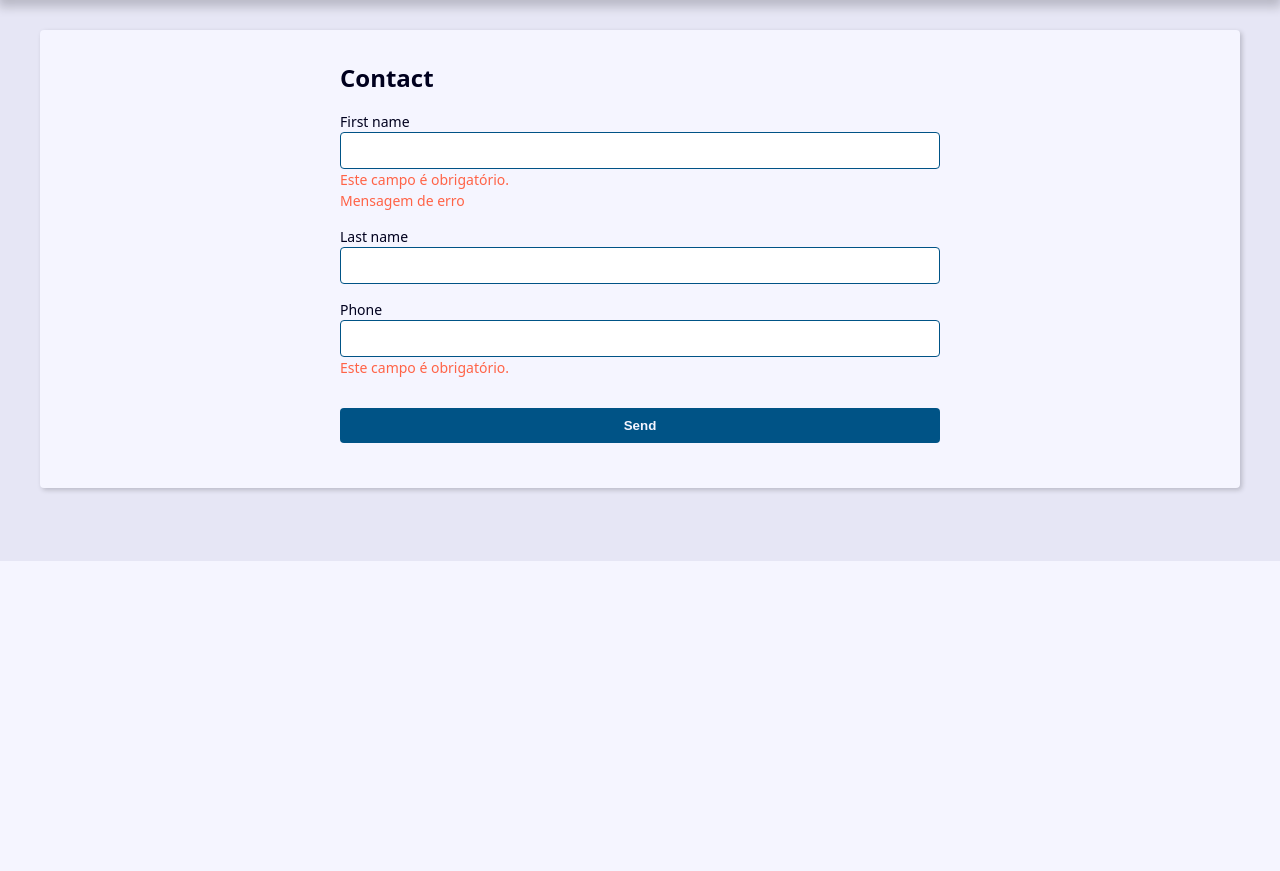
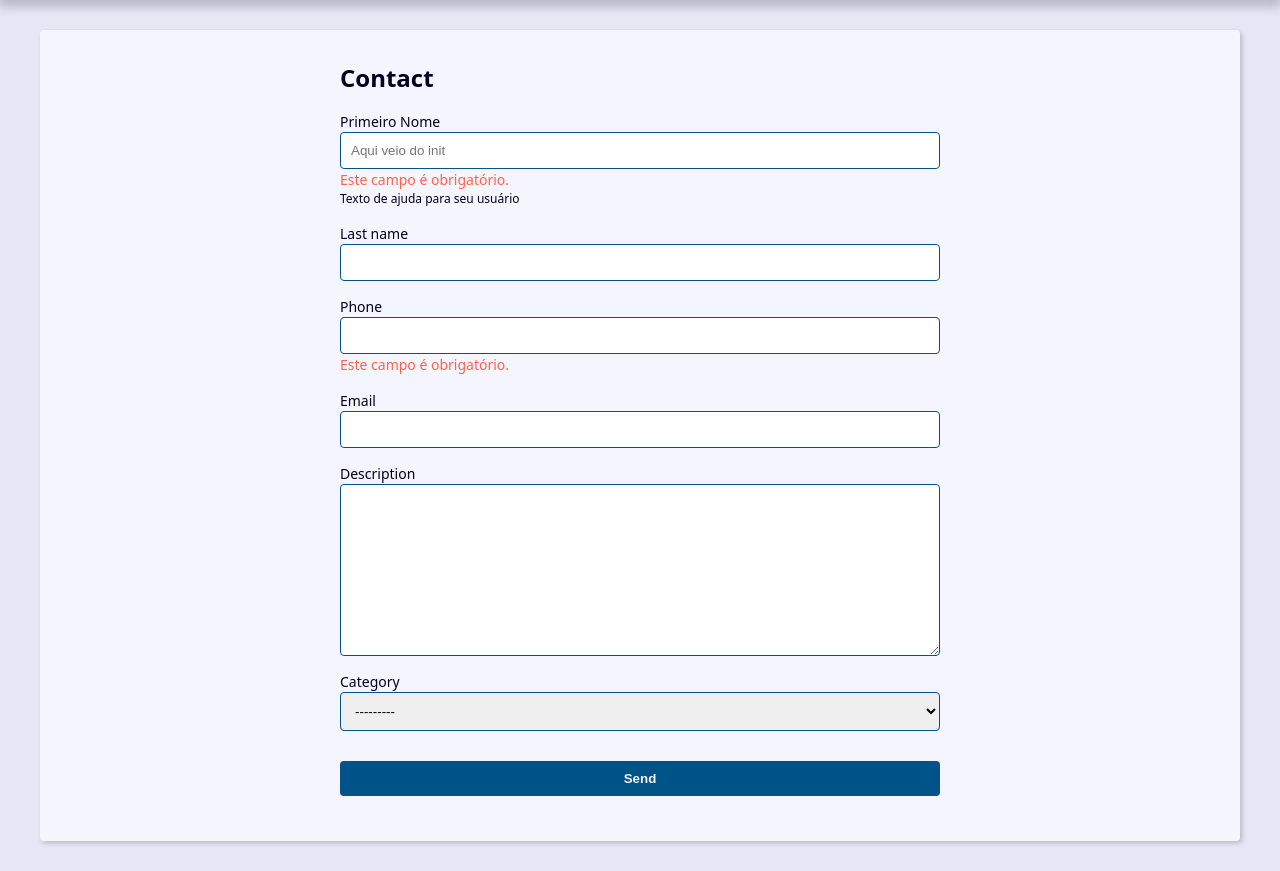
Before and after one commit to tiagordds/projeto_agenda_django, a Django app: page /contact/create/ in a window 1280 px wide. Shown: the part 239-1110 px from the top of the page. Before the commit the page ends 800 px from the top, so only its background shows below. Run offline with Django 4.2, Linux system fonts and the light colour scheme; data that the repository does not hold is empty.

Commit message:
added new field and save funciton

```diff
--- a/contact/forms.py
+++ b/contact/forms.py
@@ -1,24 +1,68 @@
+from django import forms
 from django.core.exceptions import ValidationError
-from django import forms
 from . import models
 
 
 class ContactForm(forms.ModelForm):
+    first_name = forms.CharField(
+        widget=forms.TextInput(
+            attrs={
+                'class': 'classe-a classe-b',
+                'placeholder': 'Aqui veio do init',
+            }
+        ),
+        label='Primeiro Nome',
+        help_text='Texto de ajuda para seu usuário',
+    )
+
+    def __init__(self, *args, **kwargs):
+        super().__init__(*args, **kwargs)
+
+        # self.fields['first_name'].widget.attrs.update({
+        #     'class': 'classe-a classe-b',
+        #     'placeholder': 'Aqui veio do init',
+        # })
+
     class Meta:
         model = models.Contact
         fields = (
             'first_name', 'last_name', 'phone',
+            'email', 'description', 'category',
         )
+        # widgets = {
+        #     'first_name': forms.TextInput(
+        #         attrs={
+        #             'class': 'classe-a classe-b',
+        #             'placeholder': 'Escreva aqui',
+        #         }
+        #     )
+        # }
 
     def clean(self):
-        # cleaned_data = self.cleaned_data
+        cleaned_data = self.cleaned_data
+        first_name = cleaned_data.get('first_name')
+        last_name = cleaned_data.get('last_name')
 
-        self.add_error(
-            'first_name',
-            ValidationError(
-                'Mensagem de erro',
+        if first_name == last_name:
+            msg = ValidationError(
+                'Primeiro nome não pode ser igual ao segundo',
                 code='invalid'
             )
-        )
+            self.add_error('first_name', msg)
+            self.add_error('last_name', msg)
 
         return super().clean()
+
+    def clean_first_name(self):
+        first_name = self.cleaned_data.get('first_name')
+
+        if first_name == 'ABC':
+            self.add_error(
+                'first_name',
+                ValidationError(
+                    'Não digite ABC neste campo',
+                    code='invalid'
+                )
+            )
+
+        return first_name
--- a/contact/templates/contact/create.html
+++ b/contact/templates/contact/create.html
@@ -10,28 +10,19 @@
     >
       {% csrf_token %}
 
-      {% csrf_token %}
-
       <div class="form-content">
-        {% comment %} <div class="form-group">
-          <label for="id_first_name">first_name</label>
-          <input type="text" name="first_name" maxlength="255" id="id_first_name">
-        </div>
-
-        <div class="form-group">
-          <label for="id_last_name">last_name</label>
-          <input type="text" name="last_name" maxlength="255" id="id_last_name">
-        </div> {% endcomment %}
-
         {% for field in form %}
           <div class="form-group">
             <label for="{{ field.id_for_label }}">{{ field.label }}</label>
             {{ field }}
             {{ field.errors }}
+
+            {% if field.help_text %}
+              <p class="help-text">{{ field.help_text }}</p>
+            {% endif %}
           </div>
         {% endfor %}
       </div>
-
       {% if form.non_field_errors %}
         <div class="form-content">
           <div class="form-group">
@@ -41,7 +32,6 @@
           </div>
         </div>
       {% endif %}
-
       <div class="form-content">
         <div class="form-group">
           <button class="btn" type="submit">Send</button>
--- a/contact/views/contact_forms.py
+++ b/contact/views/contact_forms.py
@@ -1,12 +1,18 @@
-from django.shortcuts import render
+from django.shortcuts import render, redirect
 from contact.forms import ContactForm
 
 
 def create(request):
     if request.method == 'POST':
+        form = ContactForm(request.POST)
+
         context = {
-            'form': ContactForm(request.POST)
+            'form': form
         }
+
+        if form.is_valid():
+            form.save()
+            return redirect('contact:create')
 
         return render(
             request,
```
